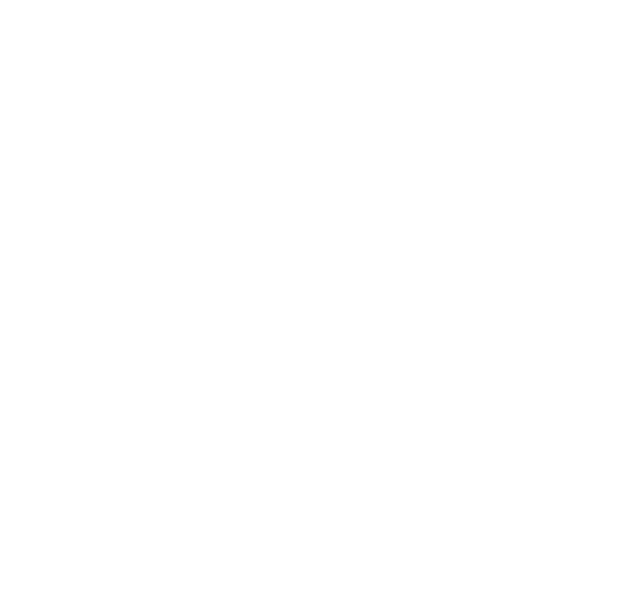
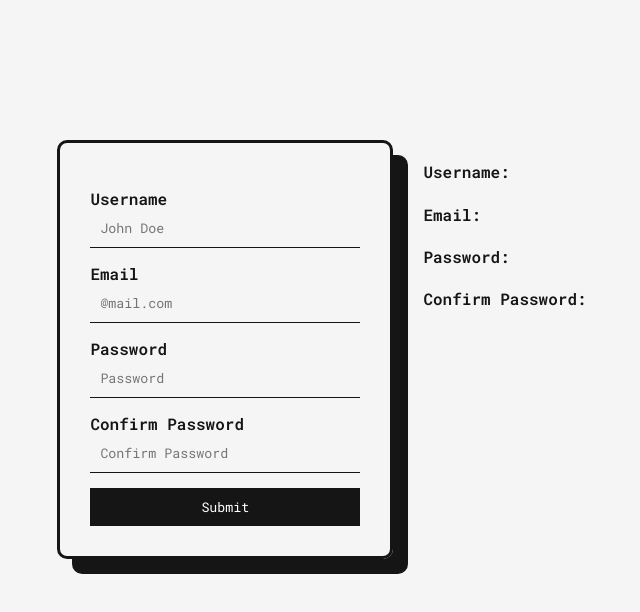
Before and after one commit to Sunflwr15/React_1, a React (Create React App) app: page / in a window 1280 px wide. Shown: the top 612 px of the page, without its empty margins (318-958 px from the left). Built offline with nearby package versions, Linux system fonts and the light colour scheme.

Commit message:
belajar-state-dan-event

```diff
--- a/src/App.js
+++ b/src/App.js
@@ -1,9 +1,10 @@
 import React from "react";
-import Layout from "./module/layout";
+// import Layout from "./module/layout";
 import Button from "./module/button";
+import Input from "./module/input";
 import "./style/style.css";
 
-// function App() {
+// function Appp() {
 //   let [count, setCount] = React.useState(0);
 //   const handleTambah = () => {
 //     setCount(count + 1);
@@ -30,16 +31,80 @@ import "./style/style.css";
 //   );
 // }
 
-// export default App;
+// export default ;
 
 function App() {
-  let [name, setName] = React.useState("");
-  let [email, setEmail] = React.useState("");
-  let [Password, setPassword] = React.useState("");
-  let [confirmPassword, setConfirmPassword] = React.useState("");
+  const [values, setValues] = React.useState({
+    username: "",
+    email: "",
+    password: "",
+    confirmPassword: "",
+  });
+  const handleChange = (e) => {
+    console.log("Ok Siap Jalan");
+    e.preventDefault();
+    setValues(() => {
+      return {
+        ...values,
+        [e.target.name]: e.target.value,
+      };
+    });
+  };
   return (
     <React.Fragment>
-      <form className="center-fix"></form>
+      <div className="center-flex">
+        <div className="center1">
+          <div>
+            <Input
+              name="username"
+              label={"Username"}
+              placeholder={"John Doe"}
+              value={values.username}
+              onChange={(event) => {
+                event.preventDefault();
+                setValues((values) => {
+                  return {
+                    ...values,
+                    username: event.target.value,
+                  };
+                });
+              }}
+            />
+            <Input
+              name="email"
+              label={"Email"}
+              placeholder={"@mail.com"}
+              value={values.email}
+              onChange={handleChange}
+            />
+            <Input
+              name="password"
+              label={"Password"}
+              placeholder={"Password"}
+              value={values.password}
+              onChange={handleChange}
+            />
+            <Input
+              name="confirmPassword"
+              label={"Confirm Password"}
+              placeholder={"Confirm Password"}
+              value={values.confirmPassword}
+              onChange={handleChange}
+            />
+            <Button title={"Submit"} color={"#151515"} />
+          </div>
+        </div>
+        <div
+          style={{
+            margin: "0px 0px 0px 30px",
+          }}
+        >
+          <h4>Username: {values?.username}</h4>
+          <h4>Email: {values?.email}</h4>
+          <h4>Password: {values?.password}</h4>
+          <h4>Confirm Password: {values?.confirmPassword}</h4>
+        </div>
+      </div>
     </React.Fragment>
   );
 }
--- a/src/module/button.jsx
+++ b/src/module/button.jsx
@@ -2,13 +2,12 @@ import React from "react";
 
 function Button({ title, color = "light gray", disabled, ...props }) {
   return (
-    <div>
+    <div className="center-flex">
       <button
         disabled={disabled}
         {...props}
         style={{
           backgroundColor: color,
-          opacity: disabled ? 0.3 : 1,
         }}
         className="button"
       >
--- /dev/null
+++ b/src/module/input.jsx
@@ -0,0 +1,21 @@
+import React from "react";
+
+function Input({label, isError = false, textError, ...props }) {
+  return (
+    <React.Fragment>
+      <form className="center-flex form">
+        <div className="flex flex-column">
+          <label htmlFor={label}>{label}</label>
+          <input {...props} id={label} type={"text"}></input>
+          {isError && (
+            <p className="error">
+              {label} {textError}
+            </p>
+          )}
+        </div>
+      </form>
+    </React.Fragment>
+  );
+}
+
+export default Input;
--- a/src/style/style.css
+++ b/src/style/style.css
@@ -1,14 +1,49 @@
 @import url("https://fonts.googleapis.com/css2?family=Roboto+Mono:wght@300;400;500;600&display=swap");
 * {
-  color: #582eff;
+  color: #151515;
   font-family: "Roboto Mono";
-  padding: 5px;
+}
+body{
+  padding: 140px;
+  background-color: whitesmoke;
 }
 .center-fix {
   position: fixed;
   top: 50%;
   right: 50%;
   transform: translate(50%, -50%);
+}
+.center-flex{
+  display: flex;
+  justify-content: center;
+  align-self: center;
+}
+.text-center {
+  text-align: center;
+}
+.flex {
+  display: flex;
+}
+.flex-column {
+  flex-direction: column;
+}
+
+/* Additional */
+
+.button {
+  border: none;
+  margin-top: 15px;
+  /* border-radius: 15px; */
+  color: white;
+  padding: 10px;
+  width: 270px;
+  cursor: pointer;
+}
+.layout {
+  border: 3px solid #582eff;
+  border-radius: 15px;
+  margin: 10px;
+  color: white;
 }
 .center {
   height: fit-content;
@@ -20,28 +55,32 @@
 }
 .center1 {
   width: fit-content;
-  height: fit-content;
-  padding: 25px 50px 25px 50px;
-  border: 1px solid #582eff;
-}
-.text-center {
-  text-align: center;
+  padding: 30px;
+  border: 3px solid #151515;
+  border-radius: 10px;
+  box-shadow: 15px 15px 0px ;
 }
 
-.layout {
-  border: 3px solid #582eff;
-  border-radius: 15px;
-  margin: 10px;
-  color: white;
+.form{
+  margin-top: 15px;
 }
 
-/* Additional */
+input{
+  border: 0px solid #582eff;
+  border-bottom: 1px solid #151515;
+  width: 250px;
+  color: black;
+  padding: 10px;
+  background-color: transparent;
+}
 
-.button {
-  border: none;
-  border-radius: 15px;
-  color: white;
-  padding: 15px;
-  width: 100%;
-  cursor: pointer;
+.error{
+  color: crimson;
+  font-style: italic;
+  font-weight: 300;
+  font-size: small;
+  padding: 0;
 }
+label{
+  font-weight: 800;
+}
```
